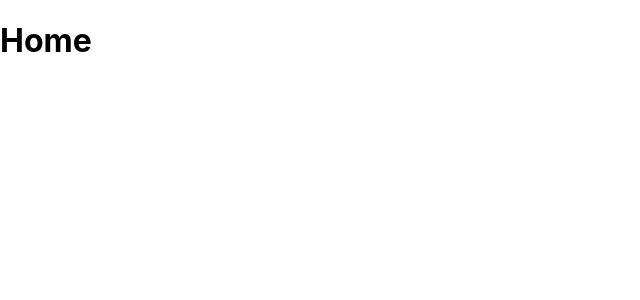
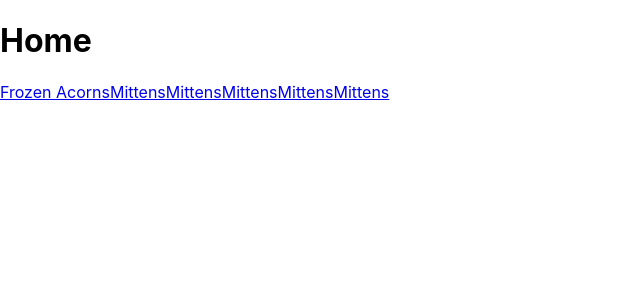
Before and after one commit to cMcVay/otter-league-22, a React (Create React App) app: page / in a window 1280 px wide. Shown: the top 300 px of the page, without its empty margins (0-640 px from the left). Built offline with nearby package versions, Linux system fonts and the light colour scheme.

Commit message:
Added team pages and rosters

```diff
--- a/src/App.js
+++ b/src/App.js
@@ -1,28 +1,27 @@
 
 import './App.css';
 
-import {Routes, Route} from 'react-router-dom';
+import {BrowserRouter as Router, Routes, Route} from 'react-router-dom';
 import TeamPage from './components/TeamPage';
+import Home from './components/Home';
+import Roster from './components/Roster';
 
 
 
 
 
 
-/*function App() {
+function App() {
   return (
-    <Routes>
-          <Route path="/" exact component={Home} />
-          <Route path="/Team/:name" component={TeamPage} />
-    </Routes>
+    <Router>
+      <Routes>
+        <Route path="/" element={<Home />}/>
+        <Route path="/Team/:teamID" element={<TeamPage />}/>
+        <Route path="/Roster/:teamID" element={<Roster />}/>
+      </Routes>
+    </Router>
   );
-}*/
+}
 
-const App = () => {
-  return(
-    <div>
-      <h1>Home</h1>
-    </div>
-  )}
 
 export default App;
--- /dev/null
+++ b/src/components/Home.js
@@ -0,0 +1,21 @@
+import React from 'react';
+import { Link } from 'react-router-dom';
+
+function Home() {
+    return (
+        <div>
+            <h1>Home</h1>
+            <nav>
+                <Link to='/Team/0'>Frozen Acorns</Link>
+                <Link to='/Team/Mittens'>Mittens</Link>
+                <Link to='/Team/Mittens'>Mittens</Link>
+                <Link to='/Team/Mittens'>Mittens</Link>
+                <Link to='/Team/Mittens'>Mittens</Link>
+                <Link to='/Team/Mittens'>Mittens</Link>
+            </nav>
+        </div>
+
+    )
+};
+
+export default Home;
--- /dev/null
+++ b/src/components/Roster.js
@@ -0,0 +1,15 @@
+import React from "react";
+import {useParams} from "react-router-dom";
+import Teams from './Teams';
+
+function Roster() {
+    let {teamID} = useParams()
+    let team = Teams.find(team => team.id === teamID)
+    return (
+        <div>
+            <h1>{team.name}'s Roster</h1>
+        </div>
+    )
+};
+
+export default Roster;
--- a/src/components/TeamPage.js
+++ b/src/components/TeamPage.js
@@ -1,10 +1,17 @@
 import React from "react";
-import { Routes, Route, useParams } from "react-router-dom";
+import { Routes, Route, useParams, Link } from "react-router-dom";
+import Teams from "./Teams";
 
 function TeamPage() {
-    let params = useParams();
+    let { teamID } = useParams();
+    let team = Teams.find(team => team.id === teamID)
     return (
-        <h1>{params.name}</h1>
+        <div>
+            <h1>{team.name}</h1>
+            <nav>
+                <Link to={`/Roster/${teamID}`}>Roster</Link>
+            </nav>
+        </div>
     )
 }
 
--- /dev/null
+++ b/src/components/Teams.js
@@ -0,0 +1,34 @@
+const Teams = [
+    {
+        name: "Frozen Acorns",
+        id: "0",
+        abbreviation: "FA"
+    },
+    {
+        name: "Lunar Doodles",
+        id: "1",
+        abbreviation: "FA"
+    },
+    {
+        name: "Magic Manatees",
+        id: "2",
+        abbreviation: "MT"
+    },
+    {
+        name: "Mighty Megabytes",
+        id: "3",
+        abbreviation: "MB"
+    },
+    {
+        name: "Mindful Freaks",
+        id: "4",
+        abbreviation: "MF"
+    },
+    {
+        name: "Slim Aliens",
+        id: "5",
+        abbreviation: "SA"
+    },
+];
+
+export default Teams;
```
